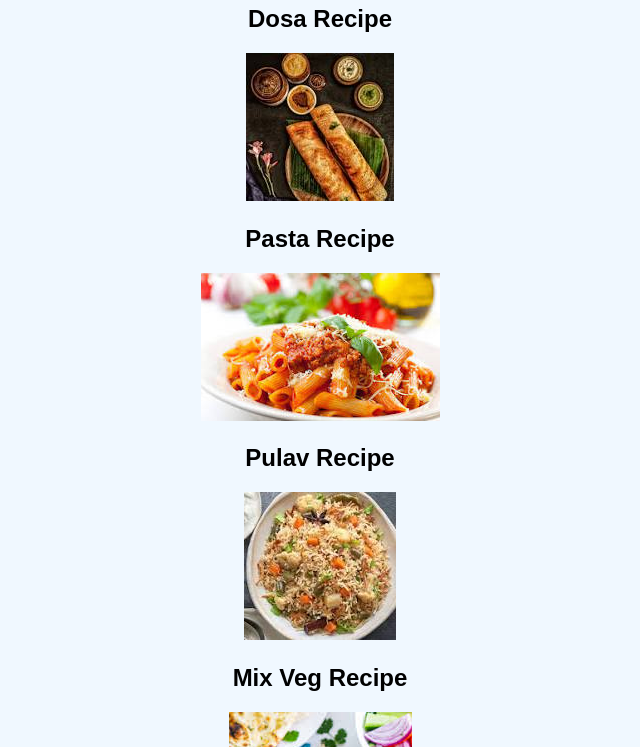
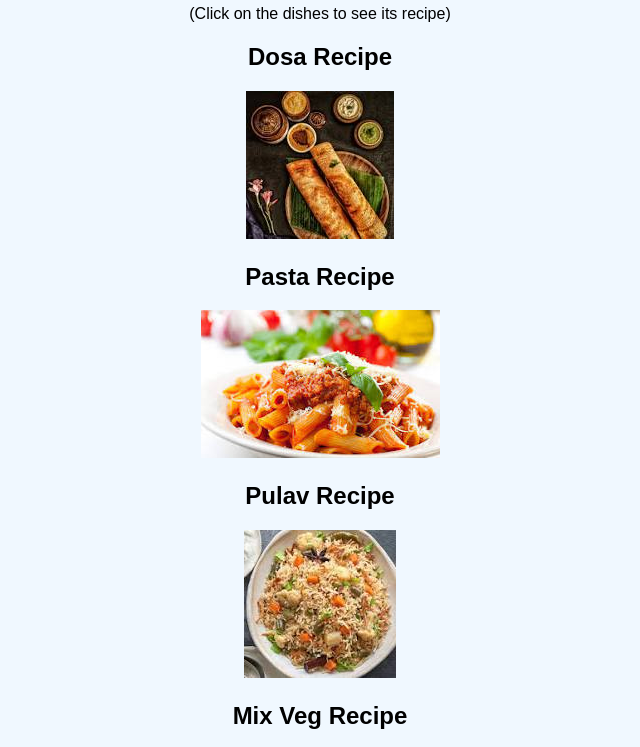
Before and after one commit to smitakirve/task1, a plain HTML site: page virtue2/index.html in a window 1280 px wide. Shown: the part 107-854 px from the top of the page, without its empty margins (320-960 px from the left). Drawn offline with Linux system fonts and the light colour scheme.

Commit message:
Update index.html

```diff
--- a/virtue2/index.html
+++ b/virtue2/index.html
@@ -9,7 +9,7 @@
 <body>
     <div class="container1">
         <h1>Delicious Recipes</h1>
-
+        <p>(Click on the dishes to see its recipe)</p>
         <h2>Dosa Recipe</h2>
         <a href="dosa.html"><img src="dosa.jpg" alt="Dosa" class="recipe-image" /></a>
 
```
